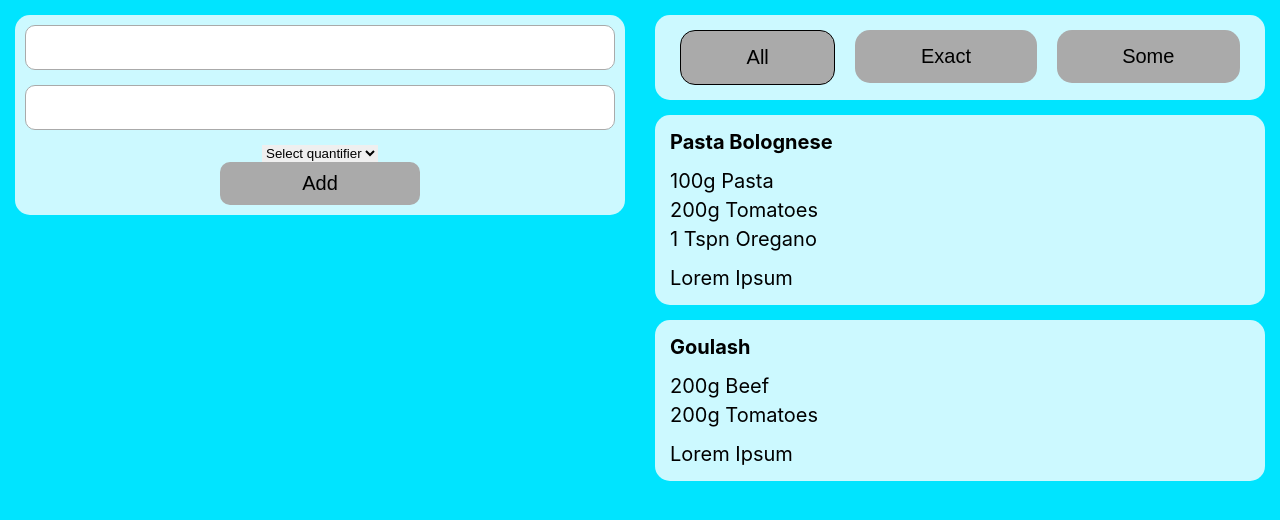
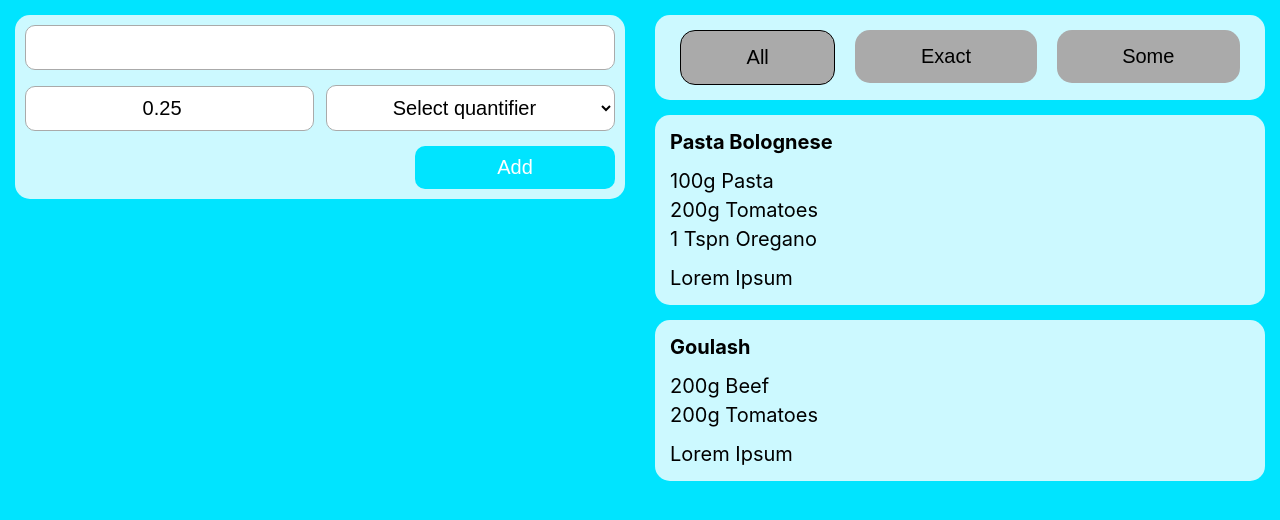
Before and after one commit to MarkusAleksander/recipe-finder, a React (Create React App) app: page / in a window 1280 px wide. Shown: the top 520 px of the page. Built offline with nearby package versions, Linux system fonts and the light colour scheme.

Commit message:
Ingredint Input Component Update

```diff
--- a/src/Ingredients/IngredientInput.css
+++ b/src/Ingredients/IngredientInput.css
@@ -1,17 +1,19 @@
 .ingredient-input {
     display:flex;
-    flex-direction:column;
+    flex-direction:row;
     width:100%;
     margin-bottom:1.5rem;
     padding:1rem;
     border-radius:1.5rem;
     background-color:rgba(255,255,255,.8);
-    justify-content:center;
+    flex-wrap:wrap;
+    justify-content:space-between;
     align-items:center;
 }
-.ingredient-input input {
+.ingredient-input__item,
+.ingredient-input__amount,
+.ingredient-input__quantifier {
     font-size:2rem;
-    width:100%;
     margin-bottom:1.5rem;
     padding:1rem;
     text-align:center;
@@ -20,10 +22,18 @@
     border-radius:1rem;
     background-color:#fff;
 }
-.ingredient-input button {
+.ingredient-input__item {
+    flex-basis:100%;
+}
+.ingredient-input__amount,
+.ingredient-input__quantifier {
+    flex-basis:49%;
+}
+.ingredient-input__submit {
     font-size:2rem;
     width:100%;
     max-width:200px;
+    margin-left:auto;
     padding:1rem;
     cursor:pointer;
     transition:background-color .3s, color .3s;
@@ -33,8 +43,8 @@
     border-radius:1rem;
     background-color:#aaa;
 }
-.ingredient-input button:hover,
-.ingredient-input button:focus {
+.ingredient-input__submit,
+.ingredient-input__submit {
     color:#fff;
     background-color:#00e4ff;
 }
--- a/src/Ingredients/IngredientInput.js
+++ b/src/Ingredients/IngredientInput.js
@@ -1,5 +1,7 @@
 import React, { Component } from 'react';
 import './IngredientInput.css';
+
+import quantifiers from './../localData/quantifiers.js';
 
 class IngredientInput extends Component {
 
@@ -7,7 +9,7 @@ class IngredientInput extends Component {
         super(props);
         this.state = {
             item: '',
-            amount: '',
+            amount: 0.25,
             quantifier: ''
         };
 
@@ -15,12 +17,22 @@ class IngredientInput extends Component {
         this.handleIngredientChange = this.handleIngredientChange.bind(this);
         this.handleAmountChange = this.handleAmountChange.bind(this);
         this.handleQuantifierChange = this.handleQuantifierChange.bind(this);
+        this.resetValues = this.resetValues.bind(this);
+    }
+
+    resetValues() {
+        // Clear the current item
+        this.setState({
+            item: '',
+            amount: 0.25,
+            quantifier: ''
+        });
     }
 
     handleSubmit(e) {
         // Handle form submission
         e.preventDefault();
-        if (this.state.item !== '' && this.state.amount !== '' && this.state.quantifier !== null) {
+        if (this.state.item !== '' && this.state.quantifier !== null) {
             // If there is something to submit, pass to callback
             this.props.handleSubmit(
                 {
@@ -28,41 +40,26 @@ class IngredientInput extends Component {
                     'amount': `${this.state.amount}${this.state.quantifier}`
                 }
             );
-            // Clear the current item
-            this.setState({
-                item: '',
-                amount: '',
-                quantifier: ''
-            });
+            this.resetValues();
         }
     }
 
+    // Update with Ingredient
     handleIngredientChange(e) {
-        // Update current state to user input
         this.setState({ item: e.target.value });
     }
 
+    // Update the Amount
     handleAmountChange(e) {
         this.setState({ amount: e.target.value });
     }
 
+    // Update the Quantifier
     handleQuantifierChange(e) {
         this.setState({ quantifier: e.target.value });
     }
 
-
     render() {
-
-        const quantifiers = [
-            {
-                'value': 'g',
-                'content': 'grams'
-            },
-            {
-                'value': 'tbsp',
-                'content': 'tablespoon'
-            }
-        ];
 
         const quantifierOptions = quantifiers.map((el) => {
             return <option value={el.value}>{el.content}</option>
@@ -70,13 +67,29 @@ class IngredientInput extends Component {
 
         return (
             <form className="ingredient-input" onSubmit={this.handleSubmit}>
-                <input onChange={this.handleIngredientChange} value={this.state.item} />
-                <input onChange={this.handleAmountChange} value={this.state.amount} />
-                <select onChange={this.handleQuantifierChange} value={this.state.quantifier}>
+                <input
+                    className="ingredient-input__item"
+                    type="text"
+                    onChange={this.handleIngredientChange}
+                    value={this.state.item} />
+                <input
+                    className="ingredient-input__amount"
+                    type="number"
+                    step="0.25"
+                    min="0.25"
+                    max="1000"
+                    onChange={this.handleAmountChange}
+                    value={this.state.amount} />
+                <select
+                    className="ingredient-input__quantifier"
+                    onChange={this.handleQuantifierChange}
+                    value={this.state.quantifier} >
                     <option value="" disabled>Select quantifier</option>
                     {quantifierOptions}
                 </select>
-                <button onClick={this.handleSubmit}>Add</button>
+                <button
+                    className="ingredient-input__submit"
+                    onClick={this.handleSubmit}>Add</button>
             </form >
         )
     }
--- /dev/null
+++ b/src/localData/quantifiers.js
@@ -0,0 +1,32 @@
+const quantifiers = [
+    {
+        'value': 'g',
+        'content': 'grams'
+    },
+    {
+        'value': 'kg',
+        'content': 'kilograms'
+    },
+    {
+        'value': 'ml',
+        'content': 'millilitres'
+    },
+    {
+        'value': 'cl',
+        'content': 'centilitres'
+    },
+    {
+        'value': 'l',
+        'content': 'litres'
+    },
+    {
+        'value': 'tspn',
+        'content': 'teaspoon'
+    },
+    {
+        'value': 'tbsp',
+        'content': 'tablespoon'
+    }
+];
+
+export default quantifiers;
```
